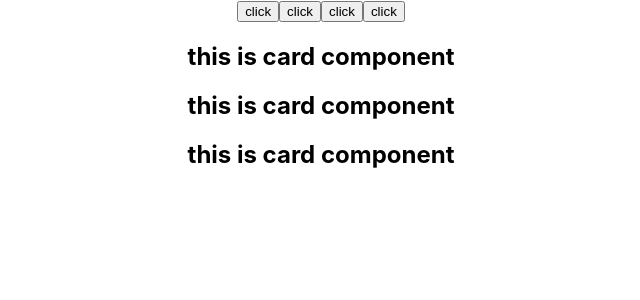
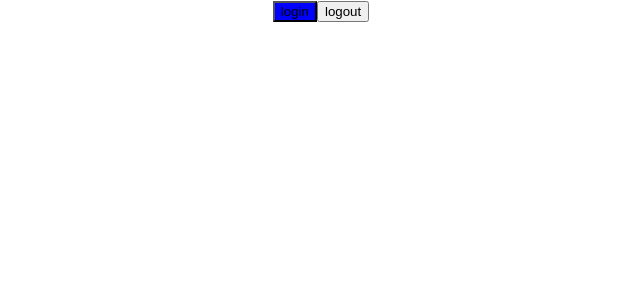
Before and after one commit to divyashan3223/batch-7, a React (Create React App) app: page / in a window 1280 px wide. Shown: the top 300 px of the page, without its empty margins (319-959 px from the left). Built offline with nearby package versions, Linux system fonts and the light colour scheme.

Commit message:
props intro

```diff
--- a/src/App.js
+++ b/src/App.js
@@ -1,15 +1,10 @@
 import "./App.css";
-import Button, { Card } from "./components/button/Button";
+import Button from "./components/button/Button";
 function App() {
   return (
     <div className="App">
-      <Button />
-      <Button />
-      <Button />
-      <Button />
-      <Card />
-      <Card />
-      <Card />
+      <Button content="login" bgColor="blue" />
+      <Button content="logout" required />
     </div>
   );
 }
--- a/src/components/button/Button.jsx
+++ b/src/components/button/Button.jsx
@@ -1,12 +1,14 @@
-const Button = () => {
-  return <button>click</button>;
-};
+const Button = props => {
+  console.log(props);
 
-export const Card = () => {
   return (
-    <section>
-      <h1>this is card component</h1>
-    </section>
+    <button
+      style={{
+        backgroundColor: props.bgColor,
+      }}
+    >
+      {props.content}
+    </button>
   );
 };
 
--- a/src/index.js
+++ b/src/index.js
@@ -6,9 +6,9 @@ import reportWebVitals from "./reportWebVitals";
 
 const root = ReactDOM.createRoot(document.getElementById("root"));
 root.render(
-  <React.StrictMode>
-    <App />
-  </React.StrictMode>
+  // <React.StrictMode>
+  <App />
+  // </React.StrictMode>
 );
 
 // If you want to start measuring performance in your app, pass a function
```
